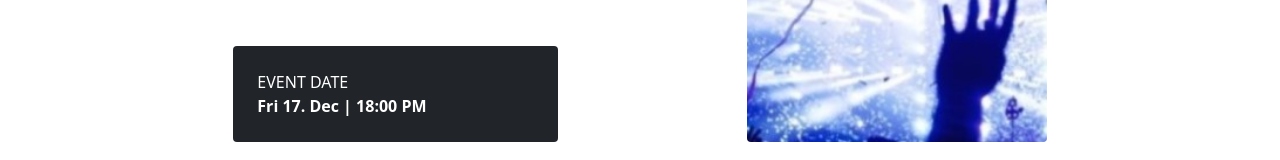
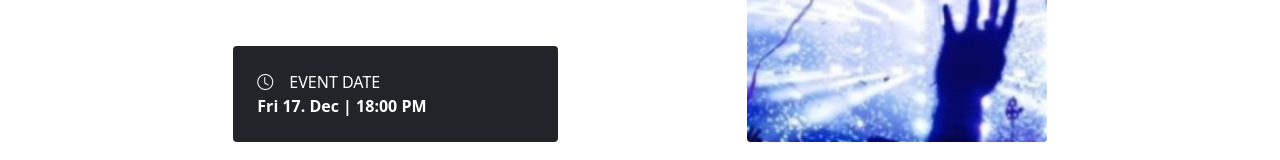
Before and after one commit to gianantoniopini/event-app, a Vue app in the folder front-end/: page / in a window 1280 px wide. Shown: the part 389-549 px from the top of the page. Built offline with nearby package versions, Linux system fonts and the light colour scheme.

Commit message:
added bootstrap icons

```diff
--- a/front-end/package.json
+++ b/front-end/package.json
@@ -16,6 +16,7 @@
   "license": "MIT",
   "dependencies": {
     "bootstrap": "^5.1.3",
+    "bootstrap-icons": "^1.7.0",
     "core-js": "^3.6.5",
     "date-fns": "^2.25.0",
     "date-fns-tz": "^1.1.6",
--- a/front-end/src/components/EventReminder.vue
+++ b/front-end/src/components/EventReminder.vue
@@ -33,7 +33,12 @@
               <div class="col-12">
                 <div class="container-fluid rounded text-white bg-dark py-4">
                   <div class="row">
-                    <div class="col-12 text-uppercase">Event Date</div>
+                    <div class="col-12">
+                      <div class="hstack gap-3">
+                        <i class="bi-clock"></i>
+                        <div class="text-uppercase">Event Date</div>
+                      </div>
+                    </div>
                   </div>
                   <div class="row">
                     <div class="col-12 fw-bold">
--- a/front-end/src/main.ts
+++ b/front-end/src/main.ts
@@ -2,5 +2,6 @@ import { createApp } from "vue";
 import App from "./App.vue";
 import "bootstrap";
 import "bootstrap/dist/css/bootstrap.min.css";
+import "bootstrap-icons/font/bootstrap-icons.css";
 
 createApp(App).mount("#app");
```
Also changed, not shown: 1 other file (tests, documents, lock files or other folders).
